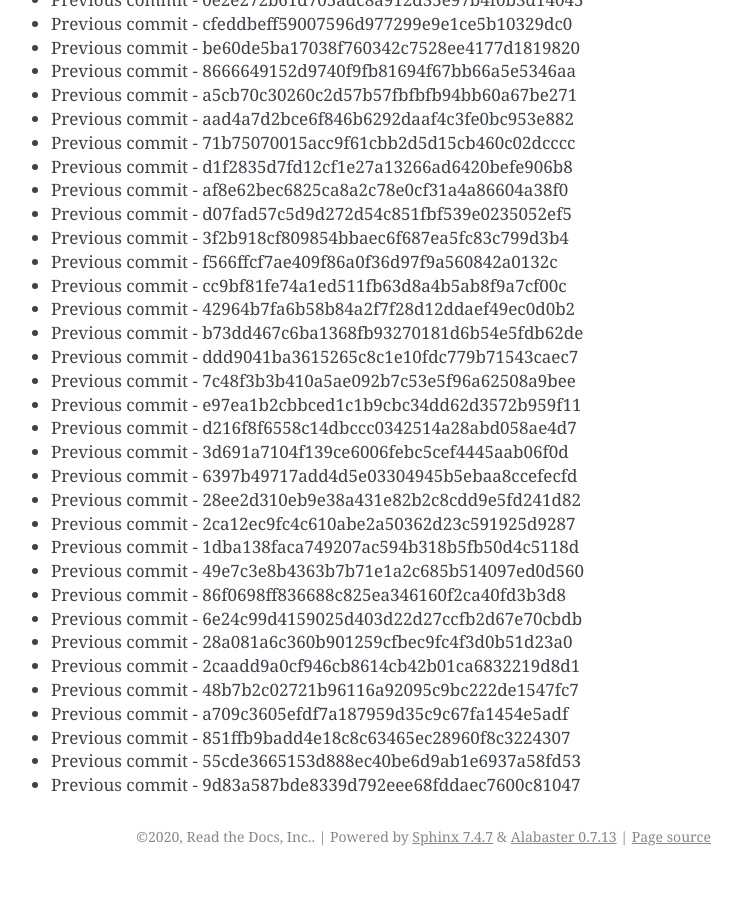
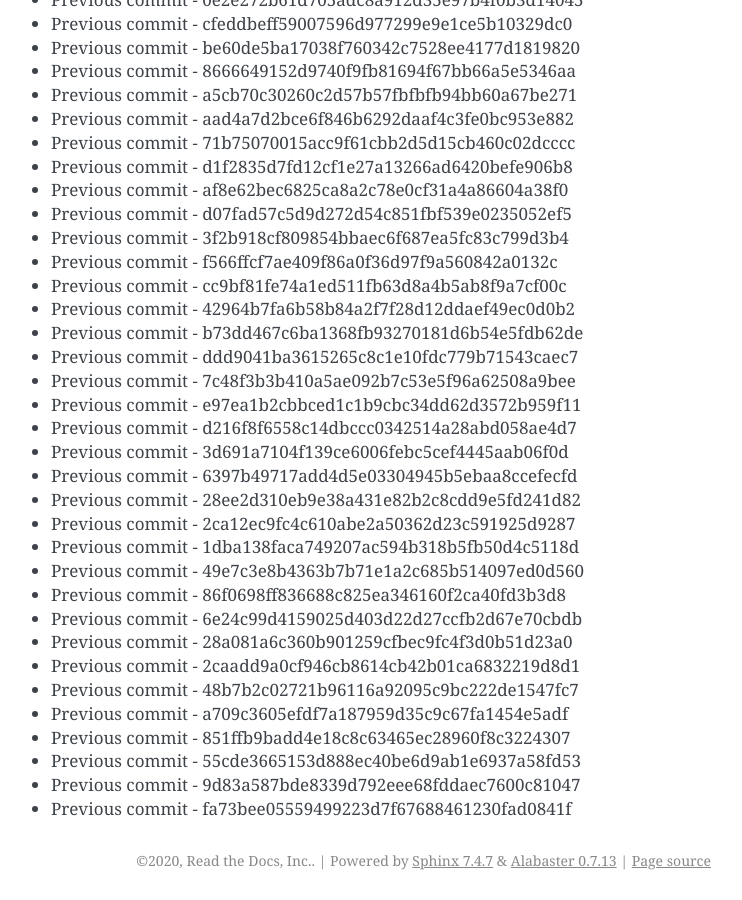
Before and after one commit to readthedocs/rtd-git-stresstest, a Sphinx documentation site: the page built from docs/updates.rst, in a window 1280 px wide and 900 px high, scrolled down 18646 px. Shown: the whole window, without its empty margins (399-1141 px from the left). Built offline with Sphinx 7.4.7, drawn with Linux system fonts in a browser that asks for light colours; before the commit the page ends 19522 px from its top, so only the background shows below that.

Commit message:
Generating commit from previous: fa73bee05559499223d7f67688461230fad0841f

```diff
--- a/docs/updates.rst
+++ b/docs/updates.rst
@@ -815,3 +815,4 @@ It can be tested for any performance characteristics.
 * Previous commit - 851ffb9badd4e18c8c63465ec28960f8c3224307
 * Previous commit - 55cde3665153d888ec40be6d9ab1e6937a58fd53
 * Previous commit - 9d83a587bde8339d792eee68fddaec7600c81047
+* Previous commit - fa73bee05559499223d7f67688461230fad0841f
```
